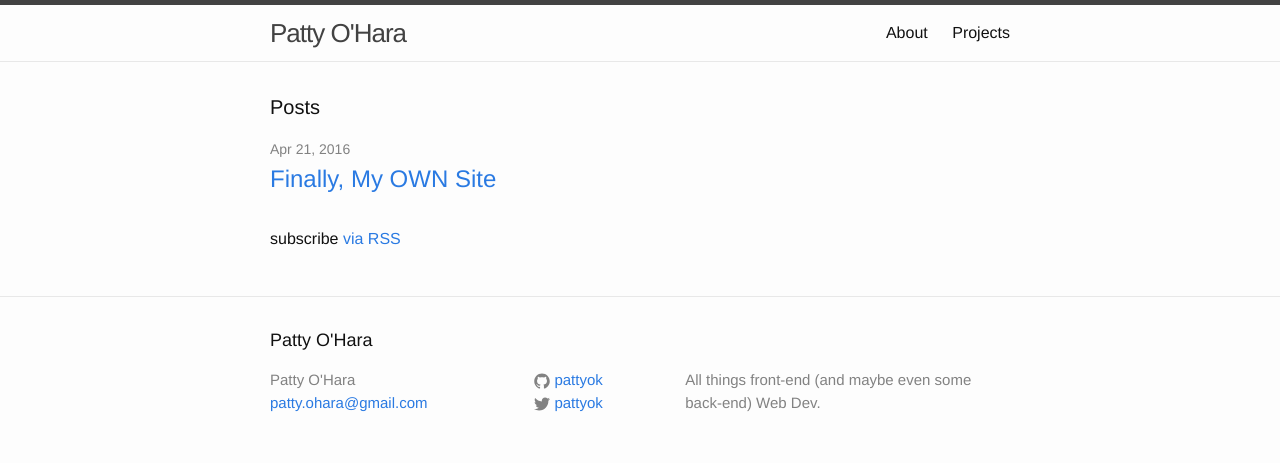
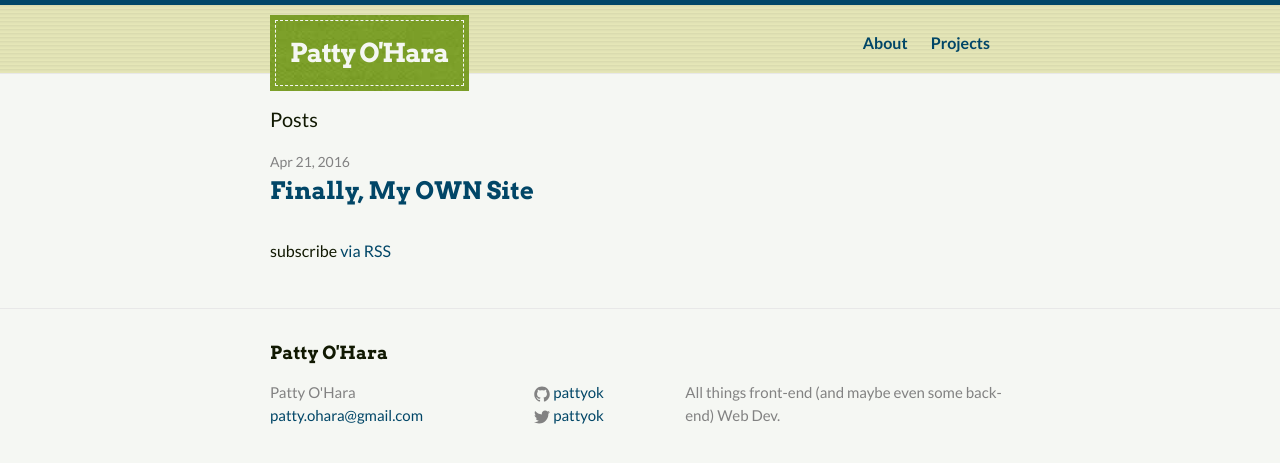
Before and after one commit to pattyok/pattyok.github.io, a Jekyll site: the page built from index.html, in a window 1280 px wide. Shown: the top 463 px of the page. Built offline with Jekyll 4.4.1, drawn with Linux system fonts in a browser that asks for light colours.

Commit message:
home work

```diff
--- a/_includes/head.html
+++ b/_includes/head.html
@@ -5,7 +5,7 @@
 
   <title>{% if page.title %}{{ page.title | escape }}{% else %}{{ site.title | escape }}{% endif %}</title>
   <meta name="description" content="{% if page.excerpt %}{{ page.excerpt | strip_html | strip_newlines | truncate: 160 }}{% else %}{{ site.description }}{% endif %}">
-
+  <link href='https://fonts.googleapis.com/css?family=Lato:400,400italic,700italic,700|Arvo:700,700italic' rel='stylesheet' type='text/css'>
   <link rel="stylesheet" href="{{ "/css/main.css" | prepend: site.baseurl }}">
   <link rel="canonical" href="{{ page.url | replace:'index.html','' | prepend: site.baseurl | prepend: site.url }}">
   <link rel="alternate" type="application/rss+xml" title="{{ site.title }}" href="{{ "/feed.xml" | prepend: site.baseurl | prepend: site.url }}">
--- a/_includes/header.html
+++ b/_includes/header.html
@@ -2,7 +2,7 @@
 
   <div class="wrapper">
 
-    <a class="site-title" href="{{ site.baseurl }}/">{{ site.title }}</a>
+    <a class="site-title has-inset-border" href="{{ site.baseurl }}/">{{ site.title }}</a>
 
     <nav class="site-nav">
       <a href="#" class="menu-icon">
--- a/_sass/_base.scss
+++ b/_sass/_base.scss
@@ -37,6 +37,9 @@ ul, ol, dl, figure,
     margin-bottom: $spacing-unit / 2;
 }
 
+h2, h2, h3, h4, h5, h6, .site-title {
+    font-family: $heading-font-family;
+}
 
 
 /**
@@ -95,12 +98,11 @@ a {
     text-decoration: none;
 
     &:visited {
-        color: darken($brand-color, 15%);
+        color: $brand-color;
     }
 
     &:hover {
-        color: $text-color;
-        text-decoration: underline;
+        color: darken($brand-color, 5%);
     }
 }
 
--- a/_sass/_layout.scss
+++ b/_sass/_layout.scss
@@ -2,12 +2,13 @@
  * Site header
  */
 .site-header {
-    border-top: 5px solid $grey-color-dark;
+    border-top: 5px solid $blue;
     border-bottom: 1px solid $grey-color-light;
     min-height: 56px;
 
     // Positioning context for the mobile navigation icon
     position: relative;
+    background:url('../images/shl.png') repeat;
 }
 
 .site-title {
@@ -15,25 +16,33 @@
     font-weight: 300;
     line-height: 56px;
     letter-spacing: -1px;
-    margin-bottom: 0;
+    margin-bottom: -18px;
+    margin-top: 10px;
+    padding: 10px 20px;
     float: left;
-
+    background:url('../images/45degreee_fabric.jpg') repeat;
+    color: $white;
     &,
     &:visited {
-        color: $grey-color-dark;
+        color: $white;
     }
+    @include has-inset-border($white);
 }
 
 .site-nav {
     float: right;
     line-height: 56px;
-
+    .trigger {
+        padding: 10px 20px;
+        margin-bottom: -20px;
+    }
     .menu-icon {
         display: none;
     }
 
     .page-link {
-        color: $text-color;
+        color: $blue;
+        font-weight: bold;
         line-height: $base-line-height;
 
         // Gaps between nav items, but not on the last one
--- a/css/main.scss
+++ b/css/main.scss
@@ -6,17 +6,29 @@
 
 
 // Our variables
-$base-font-family: "Helvetica Neue", Helvetica, Arial, sans-serif;
+$base-font-family: "Lato", Arial, sans-serif;
 $base-font-size:   16px;
 $base-font-weight: 400;
 $small-font-size:  $base-font-size * 0.875;
 $base-line-height: 1.5;
+$heading-font-family: 'Arvo', serif;
 
 $spacing-unit:     30px;
 
-$text-color:       #111;
-$background-color: #fdfdfd;
-$brand-color:      #2a7ae2;
+//COLORS
+$green: rgb(123, 130, 79);
+$green-dark: rgb(17, 25, 2);
+$green-light: rgb(192, 207, 181);
+$green-lightest: lighten($green-light, 20%);
+$blue: rgb(1, 70, 103);
+$blue-light: rgb(61, 113, 119);
+
+$black: $green-dark;
+$white: $green-lightest;
+
+$text-color:       $black;
+$background-color: $green-lightest;
+$brand-color:      $blue;
 
 $grey-color:       #828282;
 $grey-color-light: lighten($grey-color, 40%);
@@ -44,6 +56,28 @@ $on-laptop:        800px;
 }
 
 
+@mixin has-inset-border($color) {
+    position: relative;
+    &:after {
+      position:absolute;
+        top: 5px;
+        right: 5px;
+        bottom: 5px;
+        left: 5px;
+        content:" ";
+
+        //height: 100%; /*Set pixel height and width if not defined in parent element*/
+        //width: 100%;
+
+        -webkit-box-sizing:border-box;
+        -moz-box-sizing:border-box;
+        -ms-box-sizing:border-box;
+        box-sizing:border-box;
+
+        border:1px dashed $color; /*set your border style*/
+    }
+}
+
 
 // Import partials from `sass_dir` (defaults to `_sass`)
 @import
```
Also changed, not shown: images/45degreee_fabric.jpg (added), images/modernistcat.png, images/nolt.png, images/pccfarmland.png, images/random_grey_variations.png (added), images/random_grey_variations_@2X.png (added), images/seattlemesa.png (added), images/shl.png (added), images/shl_@2X.png (added).
